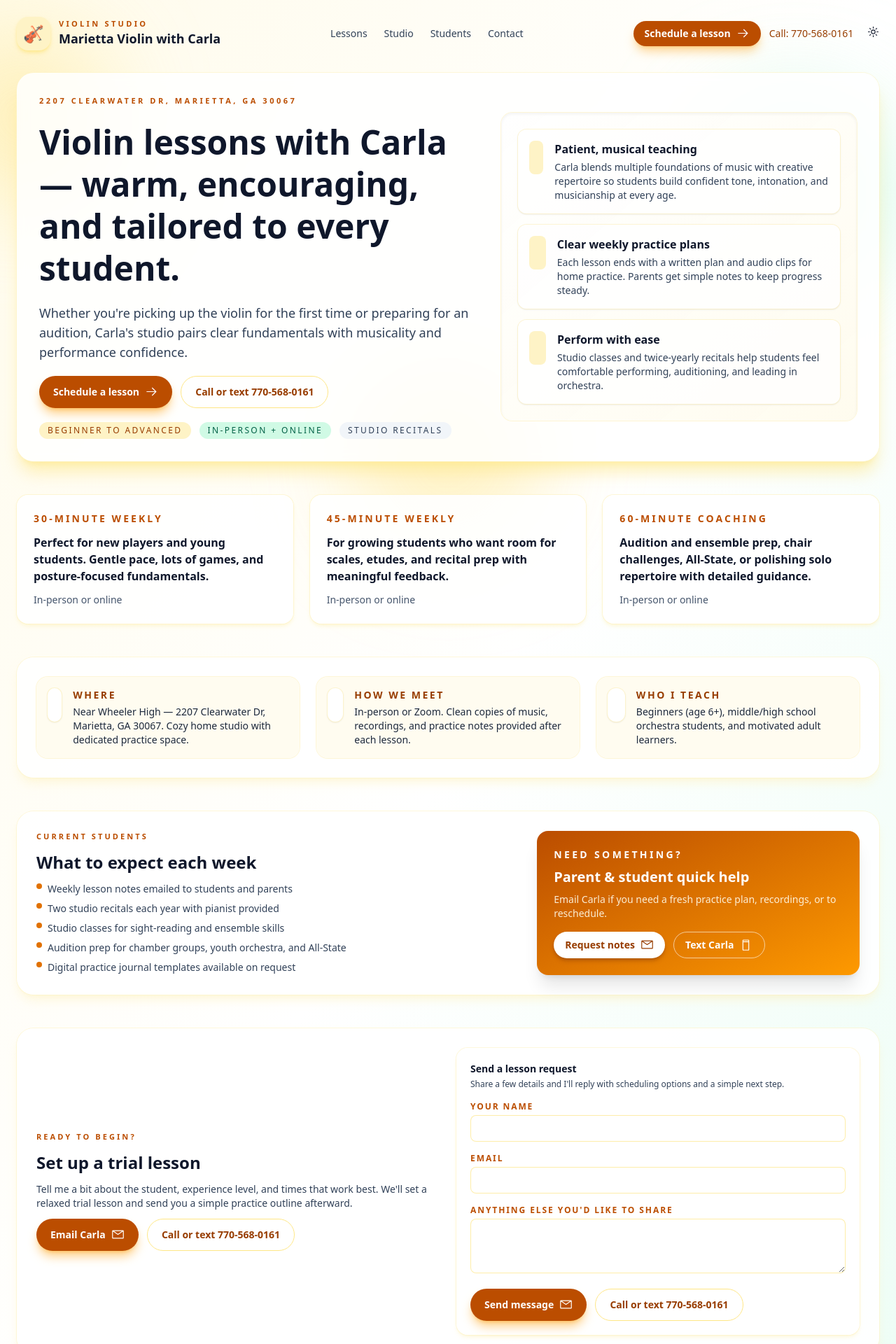
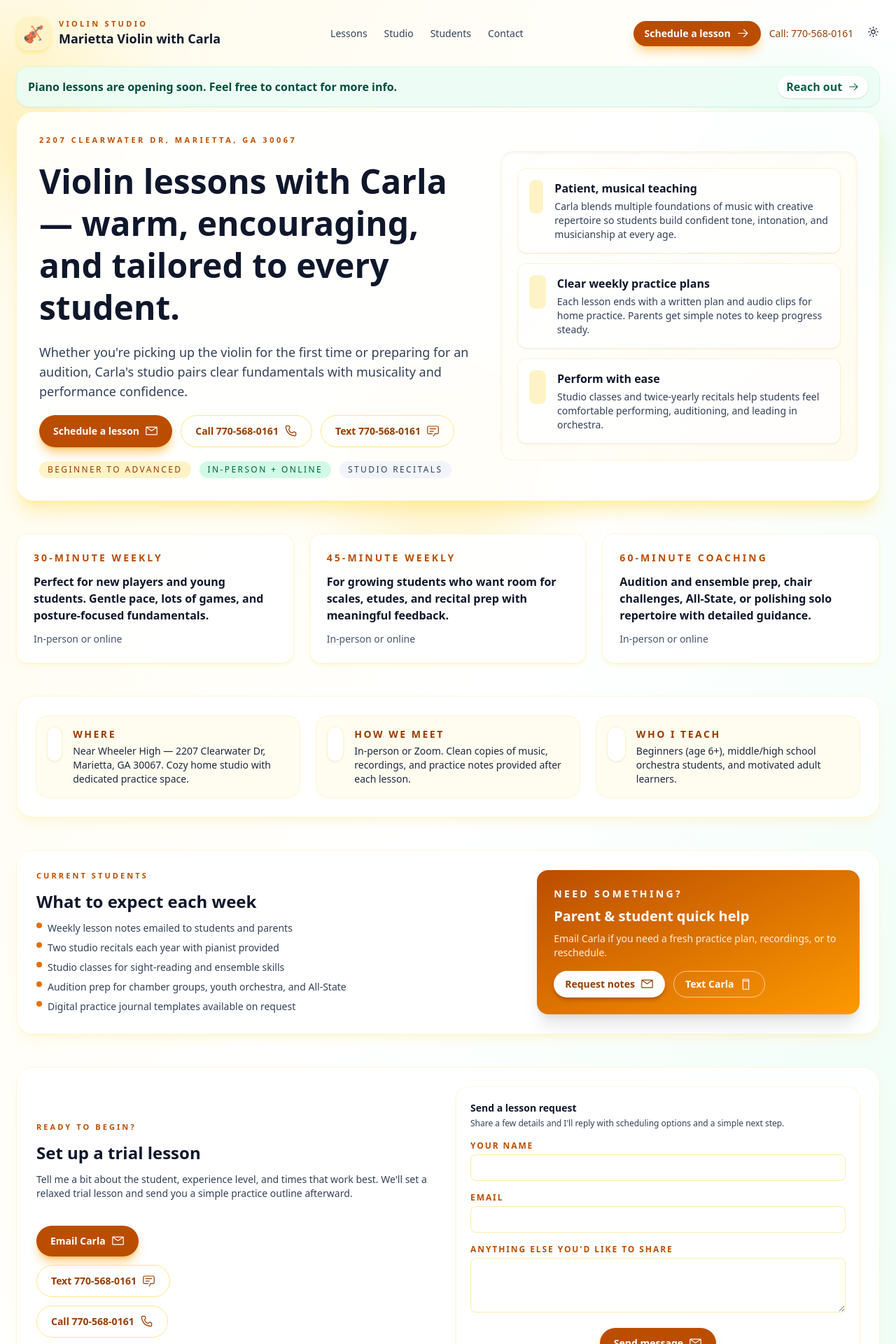
Before and after one commit to anderson-webops/mariettaviolinwithcarla.com, a Nuxt app in the folder front-end/: page / in a window 1280 px wide. Shown: the top 1920 px of the page at 70% size. Built offline with nearby package versions, Linux system fonts and the light colour scheme.

Commit message:
Add SMS functionality and announcement section to homepage and contact components

```diff
--- a/front-end/src/components/sections/SectionContact.vue
+++ b/front-end/src/components/sections/SectionContact.vue
@@ -9,6 +9,7 @@ const { contact, trial, contactForm } = storeToRefs(site);
 const trialMailto = computed(() => {
 	return `mailto:${contact.value.email}?subject=${encodeURIComponent(trial.value.primarySubject)}`;
 });
+const smsHref = computed(() => contact.value.phoneHref.replace(/^tel:/, "sms:"));
 
 const formStatus = ref<"idle" | "sending" | "success">("idle");
 const hasSubmitted = ref(false);
@@ -35,7 +36,8 @@ function handleIframeLoad() {
 			<p class="text-sm text-slate-700 dark:text-slate-200">
 				{{ trial.body }}
 			</p>
-			<div class="flex flex-wrap gap-3">
+			<br />
+			<div class="flex flex-col gap-3 items-start">
 				<a
 					class="inline-flex items-center gap-2 rounded-full bg-amber-700 px-5 py-3 text-sm font-semibold text-white shadow-lg shadow-amber-500/50 transition hover:-translate-y-0.5 hover:shadow-amber-600/60"
 					:href="trialMailto"
@@ -45,9 +47,17 @@ function handleIframeLoad() {
 				</a>
 				<a
 					class="inline-flex items-center gap-2 rounded-full border border-amber-200 px-5 py-3 text-sm font-semibold text-amber-800 transition hover:-translate-y-0.5 hover:border-amber-400 dark:border-amber-900/60 dark:text-amber-200"
+					:href="smsHref"
+				>
+					{{ contact.textLabel }} {{ contact.phoneDisplay }}
+					<span class="i-carbon-chat text-base" />
+				</a>
+				<a
+					class="inline-flex items-center gap-2 rounded-full border border-amber-200 px-5 py-3 text-sm font-semibold text-amber-800 transition hover:-translate-y-0.5 hover:border-amber-400 dark:border-amber-900/60 dark:text-amber-200"
 					:href="contact.phoneHref"
 				>
-					{{ trial.secondaryLabel }} {{ contact.phoneDisplay }}
+					{{ contact.callLabel }} {{ contact.phoneDisplay }}
+					<span class="i-carbon-phone text-base" />
 				</a>
 			</div>
 		</div>
@@ -96,21 +106,15 @@ function handleIframeLoad() {
 				/>
 			</div>
 
-			<div class="flex flex-wrap gap-3">
+			<div class="flex">
 				<button
 					type="submit"
-					class="inline-flex items-center gap-2 rounded-full bg-amber-700 px-5 py-3 text-sm font-semibold text-white shadow-lg shadow-amber-500/50 transition hover:-translate-y-0.5 hover:shadow-amber-600/60 disabled:cursor-wait disabled:opacity-70"
+					class="mx-auto inline-flex items-center gap-2 rounded-full bg-amber-700 px-5 py-3 text-sm font-semibold text-white shadow-lg shadow-amber-500/50 transition hover:-translate-y-0.5 hover:shadow-amber-600/60 disabled:cursor-wait disabled:opacity-70"
 					:disabled="formStatus === 'sending'"
 				>
 					{{ contactForm.submitLabel }}
 					<span class="i-carbon-email text-base" />
 				</button>
-				<a
-					class="inline-flex items-center gap-2 rounded-full border border-amber-200 px-5 py-3 text-sm font-semibold text-amber-800 transition hover:-translate-y-0.5 hover:border-amber-400 dark:border-amber-900/60 dark:text-amber-200"
-					:href="contact.phoneHref"
-				>
-					{{ trial.secondaryLabel }} {{ contact.phoneDisplay }}
-				</a>
 			</div>
 			<p v-if="formStatus === 'success'" class="text-xs font-semibold text-emerald-700">
 				Thanks! Your message has been sent.
--- a/front-end/src/components/sections/SectionHero.vue
+++ b/front-end/src/components/sections/SectionHero.vue
@@ -9,6 +9,8 @@ const { hero, contact } = storeToRefs(site);
 const heroMailto = computed(() => {
 	return `mailto:${contact.value.email}?subject=${encodeURIComponent(hero.value.primaryCta.emailSubject)}`;
 });
+
+const smsHref = computed(() => contact.value.phoneHref.replace(/^tel:/, "sms:"));
 
 const tagToneClasses: Record<string, string> = {
 	amber: "rounded-full bg-amber-100 px-3 py-1 text-amber-800 dark:bg-amber-900/40 dark:text-amber-100",
@@ -40,13 +42,21 @@ const tagToneClasses: Record<string, string> = {
 						:href="heroMailto"
 					>
 						{{ hero.primaryCta.label }}
-						<span class="i-carbon-arrow-right text-base" />
+						<span class="i-carbon-email text-base" />
 					</a>
 					<a
 						class="inline-flex items-center gap-2 rounded-full border border-amber-200 px-5 py-3 text-sm font-semibold text-amber-800 transition hover:-translate-y-0.5 hover:border-amber-400 dark:border-amber-900/60 dark:text-amber-200"
 						:href="contact.phoneHref"
 					>
-						{{ hero.secondaryCta.label }} {{ contact.phoneDisplay }}
+						{{ contact.callLabel }} {{ contact.phoneDisplay }}
+						<span class="i-carbon-phone text-base" />
+					</a>
+					<a
+						class="inline-flex items-center gap-2 rounded-full border border-amber-200 px-5 py-3 text-sm font-semibold text-amber-800 transition hover:-translate-y-0.5 hover:border-amber-400 dark:border-amber-900/60 dark:text-amber-200"
+						:href="smsHref"
+					>
+						{{ contact.textLabel }} {{ contact.phoneDisplay }}
+						<span class="i-carbon-chat text-base" />
 					</a>
 				</div>
 				<div class="flex flex-wrap gap-3 text-xs uppercase tracking-[0.2em] text-slate-600 dark:text-slate-300">
--- a/front-end/src/components/sections/SectionStudents.vue
+++ b/front-end/src/components/sections/SectionStudents.vue
@@ -9,6 +9,7 @@ const { students, contact } = storeToRefs(site);
 const supportMailto = computed(() => {
 	return `mailto:${contact.value.email}?subject=${encodeURIComponent(students.value.ctaCard.emailSubject)}`;
 });
+const smsHref = computed(() => contact.value.phoneHref.replace(/^tel:/, "sms:"));
 </script>
 
 <template>
@@ -44,7 +45,7 @@ const supportMailto = computed(() => {
 				</a>
 				<a
 					class="inline-flex items-center gap-2 rounded-full border border-white/60 px-4 py-2 font-semibold text-white transition hover:-translate-y-0.5"
-					:href="contact.phoneHref"
+					:href="smsHref"
 				>
 					{{ students.ctaCard.secondaryLabel }}
 					<span class="i-carbon-mobile text-base" />
--- a/front-end/src/content/site.json
+++ b/front-end/src/content/site.json
@@ -8,8 +8,16 @@
 		"colorModeDefault": "light",
 		"_colorModeDefaultHint": "Use \"system\" to follow the visitor's OS theme; keep \"light\" or set \"dark\" to force a mode."
 	},
+	"announcement": {
+		"enabled": true,
+		"message": "Piano lessons are opening soon. Feel free to contact for more info.",
+		"ctaLabel": "Reach out",
+		"ctaHref": "/#contact"
+	},
 	"contact": {
 		"email": "mariettaviolinwithcarlalowe@gmail.com",
+		"callLabel": "Call",
+		"textLabel": "Text",
 		"phoneDisplay": "770-568-0161",
 		"phoneHref": "tel:+17705680161"
 	},
--- a/front-end/src/layouts/home.vue
+++ b/front-end/src/layouts/home.vue
@@ -6,7 +6,7 @@ import Footer from "~/components/Footer.vue";
 import { useSiteStore } from "~/stores/site";
 
 const site = useSiteStore();
-const { site: siteInfo, contact, hero } = storeToRefs(site);
+const { site: siteInfo, contact, hero, announcement } = storeToRefs(site);
 
 const primaryCtaHref = computed(() => {
 	return `mailto:${contact.value.email}?subject=${encodeURIComponent(hero.value.primaryCta.emailSubject)}`;
@@ -70,6 +70,23 @@ const primaryCtaHref = computed(() => {
 			</div>
 		</header>
 
+		<div v-if="announcement.enabled" class="relative z-10 container mx-auto px-6">
+			<div
+				class="flex flex-wrap items-center justify-between gap-3 rounded-2xl bg-emerald-50/90 px-4 py-3 text-s text-emerald-900 shadow-sm ring-1 ring-emerald-100/80 dark:bg-emerald-900/20 dark:text-emerald-50 dark:ring-emerald-900/50"
+			>
+				<p class="font-bold">
+					{{ announcement.message }}
+				</p>
+				<NuxtLink
+					class="inline-flex items-center gap-2 rounded-full bg-white px-3 py-1 font-semibold text-emerald-800 shadow-sm transition hover:-translate-y-0.5 dark:bg-emerald-950 dark:text-emerald-100"
+					:to="announcement.ctaHref"
+				>
+					{{ announcement.ctaLabel }}
+					<span class="i-carbon-arrow-right text-sm" />
+				</NuxtLink>
+			</div>
+		</div>
+
 		<main class="relative z-10 container mx-auto px-6 pb-16 pt-2">
 			<slot />
 		</main>
--- a/front-end/src/stores/site.ts
+++ b/front-end/src/stores/site.ts
@@ -82,6 +82,13 @@ interface ContactFormContent {
 	fields: ContactFormField[];
 }
 
+interface AnnouncementContent {
+	enabled: boolean;
+	message: string;
+	ctaLabel: string;
+	ctaHref: string;
+}
+
 interface SiteContent {
 	site: {
 		name: string;
@@ -91,8 +98,11 @@ interface SiteContent {
 	settings: {
 		colorModeDefault: ColorModePreference;
 	};
+	announcement: AnnouncementContent;
 	contact: {
 		email: string;
+		callLabel: string;
+		textLabel: string;
 		phoneDisplay: string;
 		phoneHref: string;
 	};
@@ -135,6 +145,7 @@ export const useSiteStore = defineStore("site", () => {
 		students: computed(() => content.value.students),
 		trial: computed(() => content.value.trial),
 		contactForm: computed(() => content.value.contactForm),
+		announcement: computed(() => content.value.announcement),
 		footer: computed(() => content.value.footer),
 		colorModeDefault
 	};
```
Also changed, not shown: 1 other file (tests, documents, lock files or other folders).
